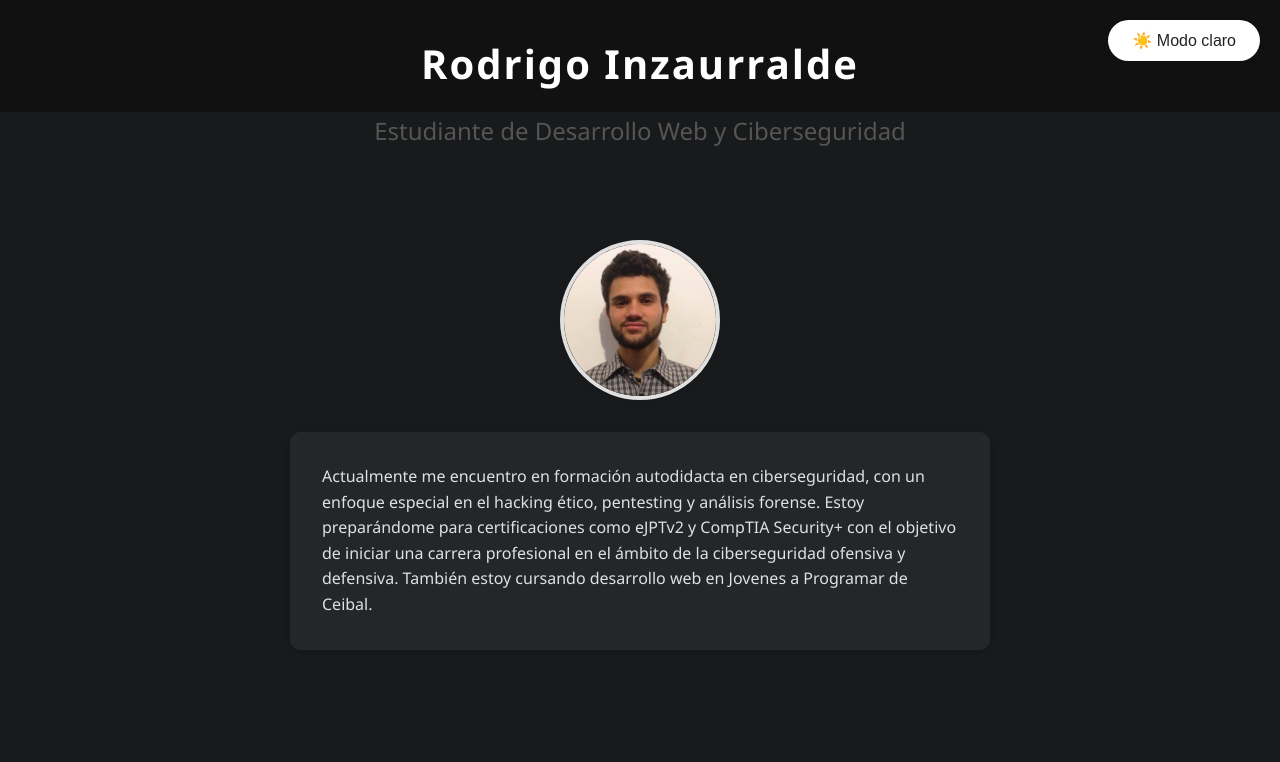
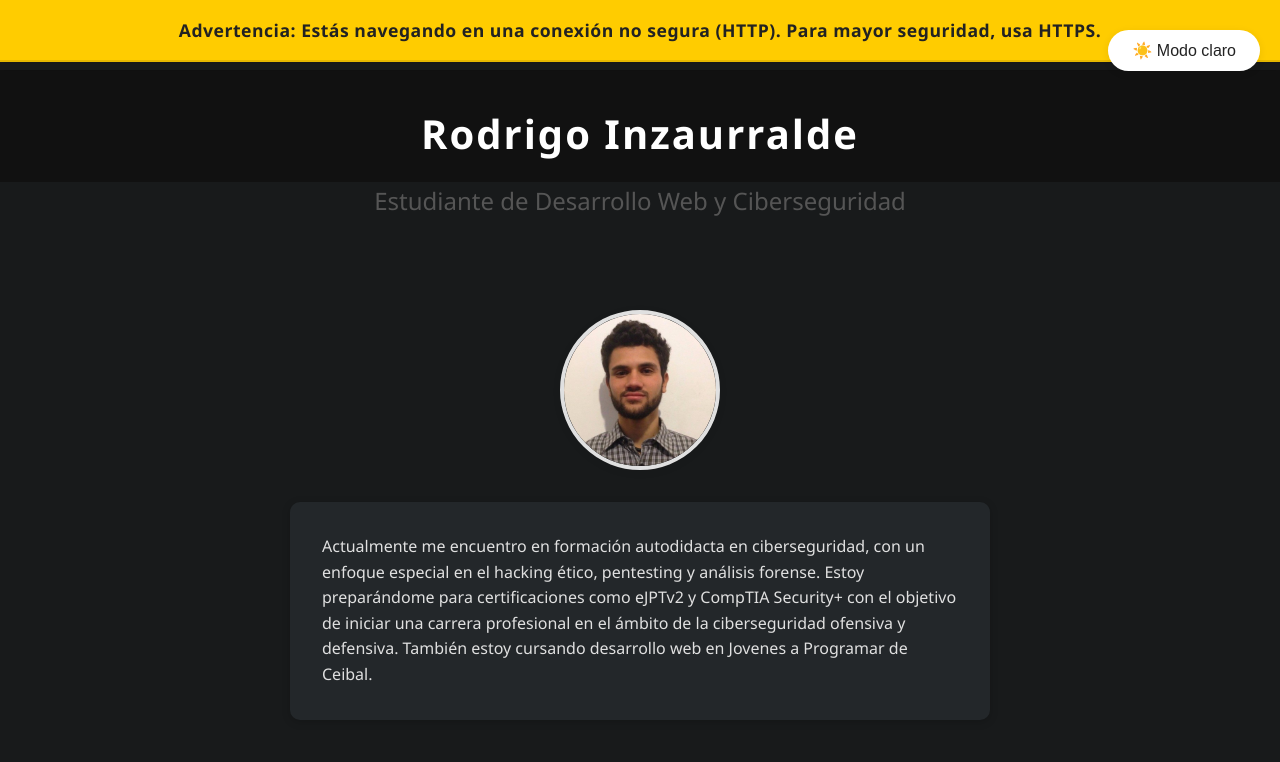
Before and after one commit to Rodrigoinzaurralde/RodrigoInzaurralde.github.io, a plain HTML site: page index.html in a window 1280 px wide. Both pictures are taken after a click on the button "🌙 Modo oscuro". Shown: the top 762 px of the page. Drawn offline with Linux system fonts and the light colour scheme; a web font is replaced by a local one.

Commit message:
Correccion de errores en css y se agrega bloqwueo por visitantes y banner https

```diff
--- /dev/null
+++ b/error.css
@@ -0,0 +1,45 @@
+body {
+    background: #181a1b;
+    color: #fff;
+    font-family: 'Segoe UI', Arial, sans-serif;
+    display: flex;
+    align-items: center;
+    justify-content: center;
+    height: 100vh;
+    margin: 0;
+}
+
+.error-container {
+    background: #23272a;
+    padding: 2.5rem 2rem;
+    border-radius: 12px;
+    box-shadow: 0 4px 24px rgba(0,0,0,0.18);
+    text-align: center;
+    max-width: 350px;
+}
+
+.error-container h1 {
+    font-size: 2rem;
+    margin-bottom: 1rem;
+}
+
+.error-container p {
+    font-size: 1.1rem;
+    margin-bottom: 2rem;
+    color: #ccc;
+}
+
+.btn {
+    background: #00796b;
+    color: #fff;
+    text-decoration: none;
+    padding: 0.7rem 1.5rem;
+    border-radius: 25px;
+    font-weight: 500;
+    transition: background 0.2s;
+    display: inline-block;
+}
+
+.btn:hover {
+    background: #004d40;
+}
--- a/index.html
+++ b/index.html
@@ -65,7 +65,10 @@
         </form>
     </div>
 
-<button id="toggleDarkMode" class="btn" style="position:fixed;top:20px;right:20px;z-index:1000;">🌙 Modo oscuro</button>
+<button id="darkModeId" class="btn">🌙 Modo oscuro</button>
+<div id="alerta-seguridad">
+    Advertencia: Estás navegando en una conexión no segura (HTTP). Para mayor seguridad, usa HTTPS.
+</div>
     <script src="script.js"></script>
 </body>
 </html>
--- a/script.js
+++ b/script.js
@@ -1,5 +1,14 @@
 if (location.protocol !== 'https:') {
-    alert('Advertencia: Estás navegando en una conexión no segura (HTTP). Para mayor seguridad, usa HTTPS.');
+    document.getElementById('alerta-seguridad').style.display = 'block';
+    document.getElementById('titleId').style.marginTop = '70px';
+}
+const now = Date.now();
+let marcasDeTiempo = JSON.parse(localStorage.getItem('bloqueoDeVisitas') || '[]');
+marcasDeTiempo = marcasDeTiempo.filter(marca => now - marca < 1000);
+marcasDeTiempo.push(now);
+localStorage.setItem('bloqueoDeVisitas', JSON.stringify(marcasDeTiempo));
+if (marcasDeTiempo.length > 1) {
+    window.location.href = "error.html";
 }
 document.querySelector('.formulario').addEventListener('submit', function(e) {
     const email = this.email.value.replace(/</g, "&lt;").replace(/>/g, "&gt;");
@@ -11,7 +20,7 @@ document.querySelector('.formulario').addEventListener('submit', function(e) {
     this.mensaje.value = mensaje;
 });
 
-const btn = document.getElementById('toggleDarkMode');
+const btn = document.getElementById('darkModeId');
 let dark = false;
 
 btn.addEventListener('click', () => {
--- a/style.css
+++ b/style.css
@@ -166,7 +166,9 @@ body.dark-mode footer {
 }
 body.dark-mode #parrafoId,
 body.dark-mode #habilidadesId,
+body.dark-mode #proyectoId,
 body.dark-mode .proyectos,
+body.dark-mode .contacto h2,
 body.dark-mode .contacto {
     background: #23272a;
     color: #e0e0e0;
@@ -179,7 +181,11 @@ body.dark-mode #habilidadesId li {
 body.dark-mode .proyectos p {
     color: #ccc;
 }
-#toggleDarkMode {
+#darkModeId {
+    position: fixed;
+    top: 30px; /* un poco más abajo para no superponerse */
+    right: 20px;
+    z-index: 3000; /* mayor que el banner */
     background: #222;
     color: #fff;
     border: none;
@@ -192,18 +198,18 @@ body.dark-mode .proyectos p {
     transition: background 0.2s, color 0.2s, box-shadow 0.2s;
 }
 
-#toggleDarkMode:hover {
+#darkModeId:hover {
     background: #00796b;
     color: #fff;
     box-shadow: 0 4px 16px rgba(0,0,0,0.13);
 }
 
-body.dark-mode #toggleDarkMode {
+body.dark-mode #darkModeId {
     background: #fff;
     color: #222;
 }
 
-body.dark-mode #toggleDarkMode:hover {
+body.dark-mode #darkModeId:hover {
     background: #004d40;
     color: #fff;
 }
@@ -222,3 +228,26 @@ body.dark-mode #toggleDarkMode:hover {
     margin-right: 0;
     }
 }
+
+#alerta-seguridad {
+    display: none;
+    position: fixed;
+    top: 0;
+    left: 0;
+    width: 100vw;
+    background: #ffcc00;
+    color: #222;
+    padding: 1rem 2rem;
+    text-align: center;
+    font-weight: 600;
+    font-size: 1.1rem;
+    z-index: 2000;
+    box-shadow: 0 2px 8px rgba(0,0,0,0.08);
+    letter-spacing: 0.5px;
+    border-bottom: 2px solid #e6b800;
+}
+
+
+#alerta-seguridad[style*="block"] ~ #titleId {
+    margin-top: 70px;
+}
```
Also changed, not shown: error.html (added, +16 -0 lines).
